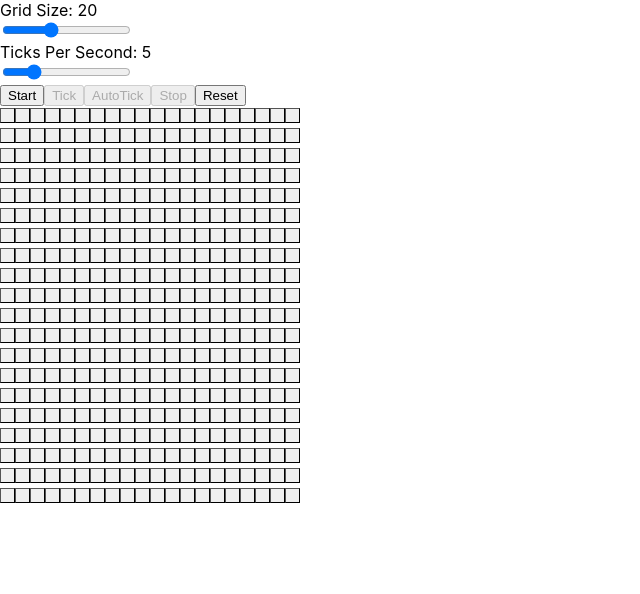
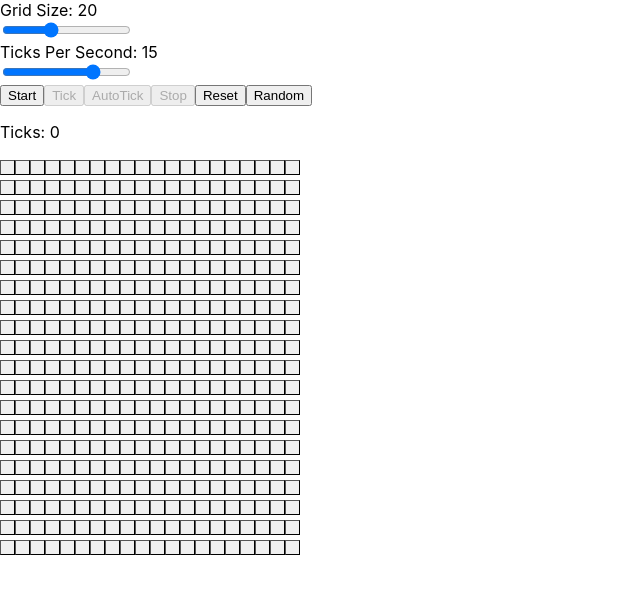
Before and after one commit to James-Quigley/life, a React (Create React App) app: page / in a window 1280 px wide. Shown: the top 594 px of the page, without its empty margins (0-640 px from the left). Built offline with nearby package versions, Linux system fonts and the light colour scheme.

Commit message:
Count ticks and add random option

```diff
--- a/src/App.tsx
+++ b/src/App.tsx
@@ -9,7 +9,8 @@ interface State {
   grid: Grid
   started: boolean,
   ticksPerSec: number,
-  isAutoTicking: boolean
+  isAutoTicking: boolean,
+  ticks: number
 }
 
 const gridSize = 20;
@@ -19,8 +20,9 @@ function App() {
     size: gridSize,
     grid: new Grid(gridSize),
     started: false,
-    ticksPerSec: 5,
-    isAutoTicking: false
+    ticksPerSec: 15,
+    isAutoTicking: false,
+    ticks: 0
   };
 
   const [state, setState] = useState(defaultState);
@@ -47,6 +49,7 @@ function App() {
     const newState = state;
     state.grid.tick();
     newState.grid.cells = state.grid.cells;
+    newState.ticks++;
     setState(newState);
   }
 
@@ -109,6 +112,19 @@ function App() {
       <button onClick={() => {
         setState(defaultState)
       }}>Reset</button>
+
+      <button onClick={() => {
+        const newState = defaultState;
+
+        for (let x = 0; x < newState.size; x++) {
+          for (let y = 0; y < newState.size; y++) {
+            newState.grid.cells[x][y].alive = Math.random() > .5
+          }
+        }
+        setState(newState);
+      }}>Random</button>
+      <br />
+      <p>Ticks: {state.ticks}</p>
 
       <table>
         <tbody>
```
